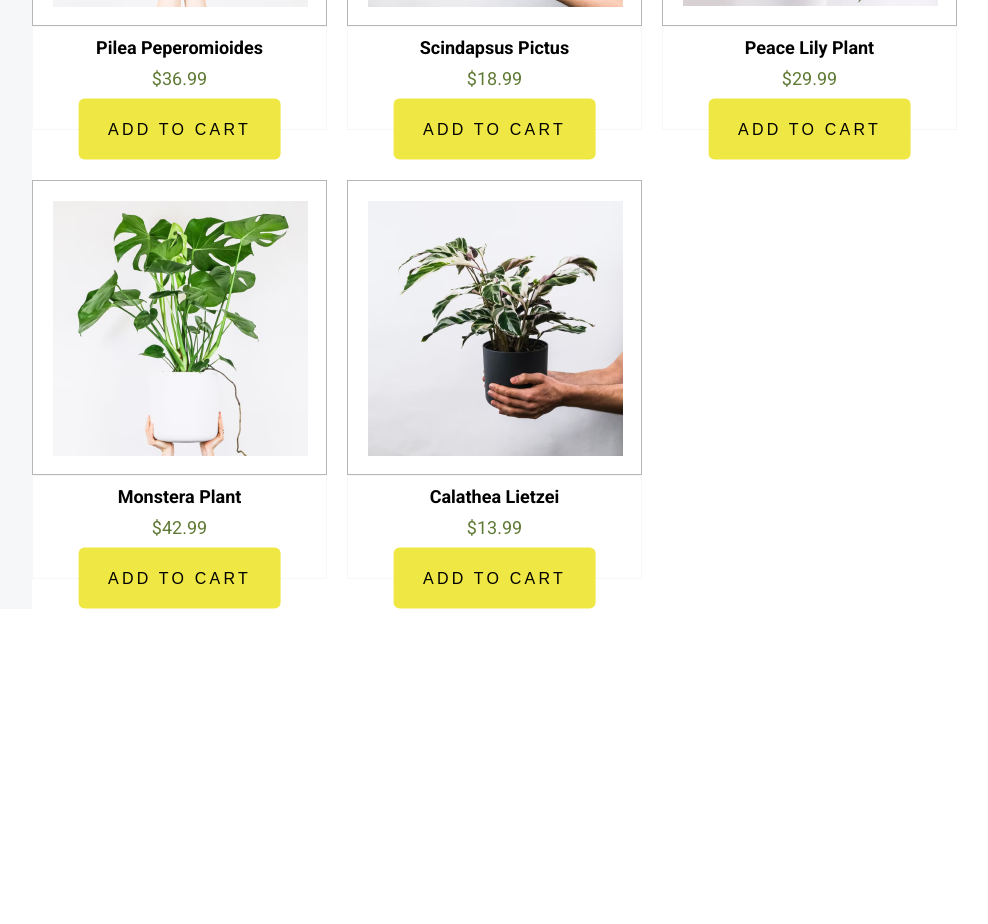
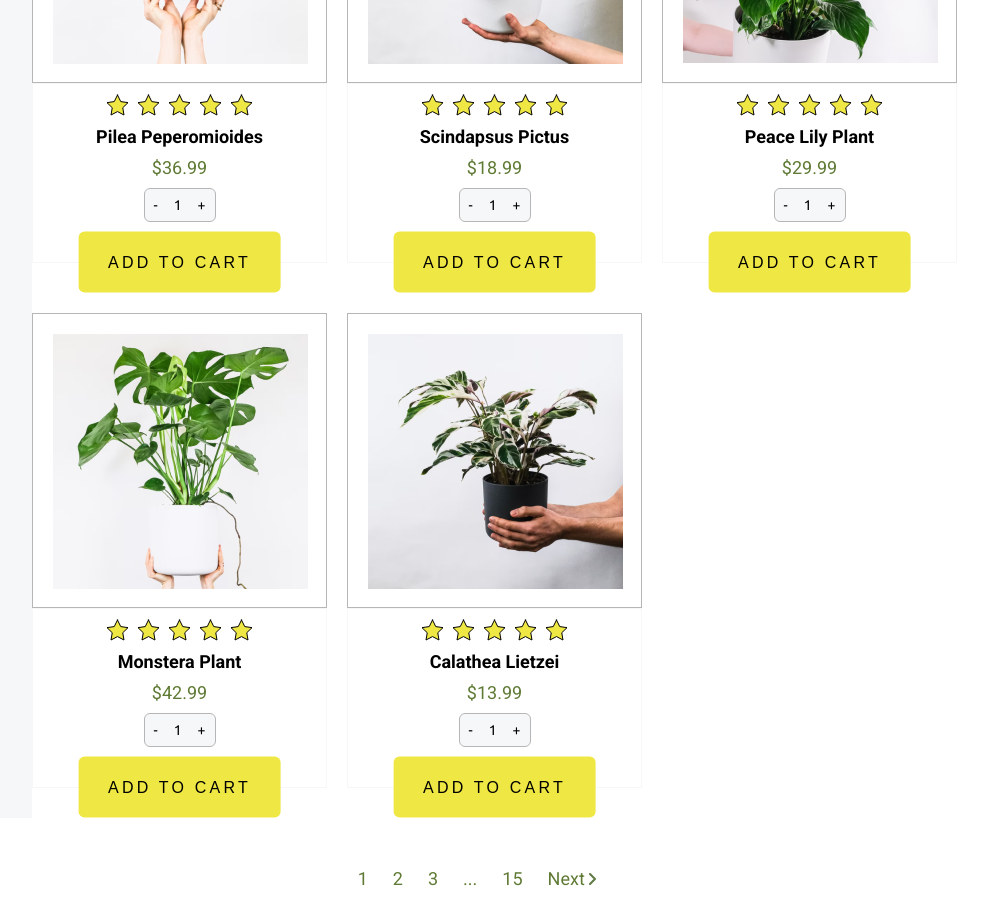
Before and after one commit to Mariia-Olena/flower-power, an Angular app: page / in a window 1280 px wide. Shown: the part 580-1504 px from the top of the page, without its empty margins (288-1276 px from the left). Before the commit the page ends 1189 px from the top, so only its background shows below. Built offline with nearby package versions, Linux system fonts and the light colour scheme.

Commit message:
separated css classes into independents blocks

```diff
--- a/src/app/app.component.html
+++ b/src/app/app.component.html
@@ -1,25 +1,23 @@
 <header class="header">
   <div class="header__message">
-    <p class="header__message__text">
-      Free Shipping on All Orders / 30 Day Healthy Plant Guarantee
-    </p>
+    Free Shipping on All Orders / 30 Day Healthy Plant Guarantee
   </div>
   <div class="container">
     <nav class="header__nav">
-      <ul class="header__nav__list">
-        <li class="header__nav__logo">
-          <a href="/" class="header__nav__link">
+      <ul class="header__list">
+        <li class="header__logo">
+          <a href="/" class="header__link">
             <img src="assets/logo.svg" alt="flower power" />
           </a>
         </li>
         <li *ngFor="let item of navBar">
-          <a [routerLink]="item.link" class="header__nav__link"
+          <a [routerLink]="item.link" class="header__link"
             >{{ item.name | uppercase }}
             <img [src]="item.iconLink" />
           </a>
         </li>
       </ul>
-      <ul class="header__nav__list header__nav__list_left">
+      <ul class="header__list header__list_left">
         <li *ngFor="let tool of toolBar">
           <a [routerLink]="tool.link">
             <img [src]="tool.iconLink" [alt]="tool.name" />
@@ -31,21 +29,21 @@
 </header>
 <div class="container">
   <main class="main">
-    <h1 class="main__title">ALL PLANTS</h1>
-    <div class="main__view">
-      <div class="main__view__item">
+    <h1 class="main__title title">ALL PLANTS</h1>
+    <div class="view">
+      <div class="view__container">
         Sort by
-        <div class="main__view__item_filter">
+        <div class="view__item_filter">
           Best selling
           <img src="assets/icons/tick.svg" />
         </div>
       </div>
-      <div class="main__view__item">
+      <div class="view__container">
         View as
-        <button class="main__view__button">
+        <button class="view__button">
           <img src="assets/icons/blocks.svg" />
         </button>
-        <button class="main__view__button">
+        <button class="view__button">
           <img src="assets/icons/lines.svg" />
         </button>
       </div>
@@ -55,19 +53,56 @@
       <section class="card">
         <ul class="card__list">
           <li *ngFor="let plant of plants" class="card__item">
-            <a href="/" class="card__link_img">
+            <a href="/" class="card__link">
               <img class="card__img" [src]="plant.img" />
             </a>
             <div class="card__descr">
-              <a href="/" class="card__descr__title">{{
+              <div class="rating">
+                <img src="assets/icons/star_full.svg" />
+                <img src="assets/icons/star_full.svg" />
+                <img src="assets/icons/star_full.svg" />
+                <img src="assets/icons/star_full.svg" />
+                <img src="assets/icons/star_full.svg" />
+              </div>
+              <a href="/" class="card__plant-name plant-name">{{
                 plant.name | titlecase
               }}</a>
-              <p class="card__descr__price">{{ plant.price | currency }}</p>
-              <button class="card__descr__button">ADD TO CART</button>
+              <p class="card__price price">{{ plant.price | currency }}</p>
+              <ul class="card__number number">
+                <li class="number__item">-</li>
+                <li class="number__item">1</li>
+                <li class="number__item">+</li>
+              </ul>
+              <button class="button card__button">ADD TO CART</button>
             </div>
           </li>
         </ul>
       </section>
     </div>
   </main>
+  <nav class="pagination">
+    <ul class="pagination__list">
+      <li class="pagination__item">
+        <a href="/" class="pagination__link">1</a>
+      </li>
+      <li class="pagination__item">
+        <a href="/" class="pagination__link">2</a>
+      </li>
+      <li class="pagination__item">
+        <a href="/" class="pagination__link">3</a>
+      </li>
+      <li class="pagination__item">
+        <a href="/" class="pagination__link">...</a>
+      </li>
+      <li class="pagination__item">
+        <a href="/" class="pagination__link">15</a>
+      </li>
+      <li class="pagination__item">
+        <a href="/" class="pagination__link"
+          >Next
+          <img src="assets/icons/arrow-right.svg" alt="" />
+        </a>
+      </li>
+    </ul>
+  </nav>
 </div>
--- a/src/app/app.component.scss
+++ b/src/app/app.component.scss
@@ -10,26 +10,63 @@
   width: 1530px;
   margin-right: auto;
   margin-left: auto;
+  margin-bottom: 50px;
+}
+
+.title {
+  @extend %header1;
+}
+
+.rating {
+  display: flex;
+  gap: 8px;
+  justify-content: center;
+}
+
+.plant-name {
+  @extend %subHead3;
+}
+
+.price {
+  @extend %subHead1;
+  color: $green;
+}
+
+.number {
+  @extend %bodyText;
+  display: flex;
+  justify-content: center;
+  gap: 1rem;
+  width: 4.5rem;
+  margin-right: auto;
+  margin-left: auto;
+  padding: 8px;
+  background-color: $lightGrey;
+  border: 0.2px solid $greyX;
+  border-radius: 6px;
+}
+
+.button {
+  @extend %batton;
 }
 
 .header {
   background-color: $lightGrey;
 
   &__message {
+    @extend %subHead1;
+    color: $lightGrey;
     background-color: $green;
     height: 3.4375em;
     display: flex;
-
-    &__text {
-      @extend %subHead1;
-      color: $lightGrey;
-      margin: auto;
-    }
+    justify-content: center;
+    align-items: center;
   }
 
   &__nav {
     display: flex;
     height: 5em;
+  }
 
   &__list {
     display: flex;
@@ -50,18 +87,17 @@
     margin-right: 30px;
   }
 }
-}
 
 .main {
   &__title {
-    @extend %header1;
     height: 6rem;
     padding-top: 2rem;
     padding-bottom: 1.25rem;
     margin-left: 290px;
   }
+}
 
-  &__view {
+.view {
   display: flex;
   justify-content: space-between;
   align-items: center;
@@ -72,7 +108,7 @@
   background-color: $lightGrey;
   border-radius: 6px;
 
-    &__item {
+  &__container {
     @extend %subHead3;
     display: flex;
     gap: 20px;
@@ -87,7 +123,6 @@
   &__button {
     border: none;
     background-color: transparent;
-    }
   }
 }
 
@@ -120,7 +155,7 @@
     margin-bottom: 1.875rem;
   }
 
-  &__link_img {
+  &__link {
     @extend %card;
     padding: 20px;
     height: 295px;
@@ -132,26 +167,44 @@
     width: 295px;
     position: relative;
     padding-top: 10px;
+  }
 
-    &__title {
-      @extend %subHead3;
+  &__plant-name {
+    display: block;
+    margin-top: 10px;
   }
 
   &__price {
-      @extend %subHead1;
-      color: $green;
+    margin-top: 10px;
+  }
+
+  &__number {
     margin-top: 10px;
     margin-bottom: 40px;
   }
 
   &__button {
-      @extend %batton;
     position: absolute;
     left: 50%;
     right: 50%;
     width: max-content;
     transform: translate(-50%, -50%);
   }
+}
+
+.pagination {
+  @extend %subHead1;
+  display: flex;
+  justify-content: center;
+  margin-top: 50px;
+
+  &__list {
+    display: flex;
+    gap: 25px;
+  }
+
+  &__link {
+    color: $green;
   }
 }
 
```
Also changed, not shown: src/assets/icons/arrow-right.svg (added). Lines whose indentation alone changed are shown as unchanged.
